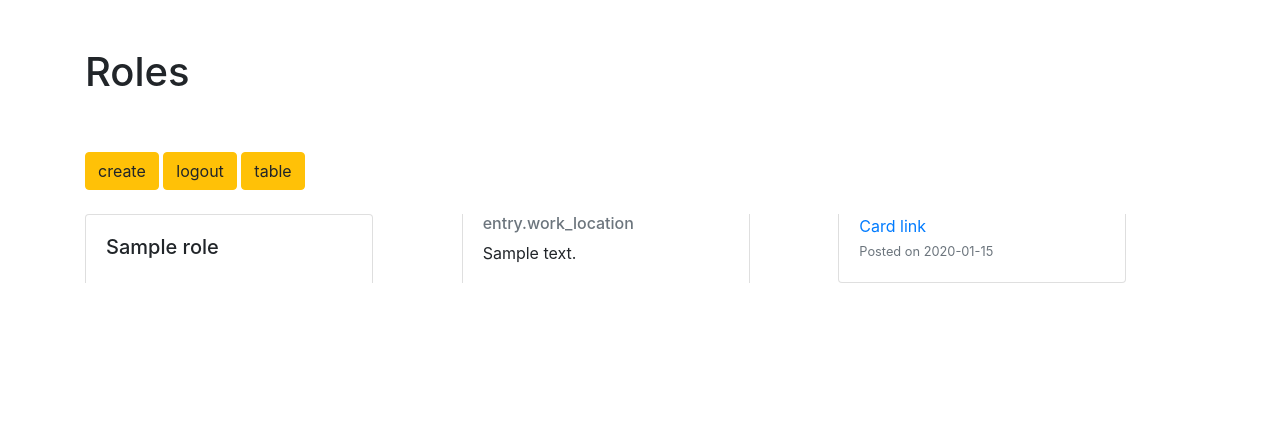
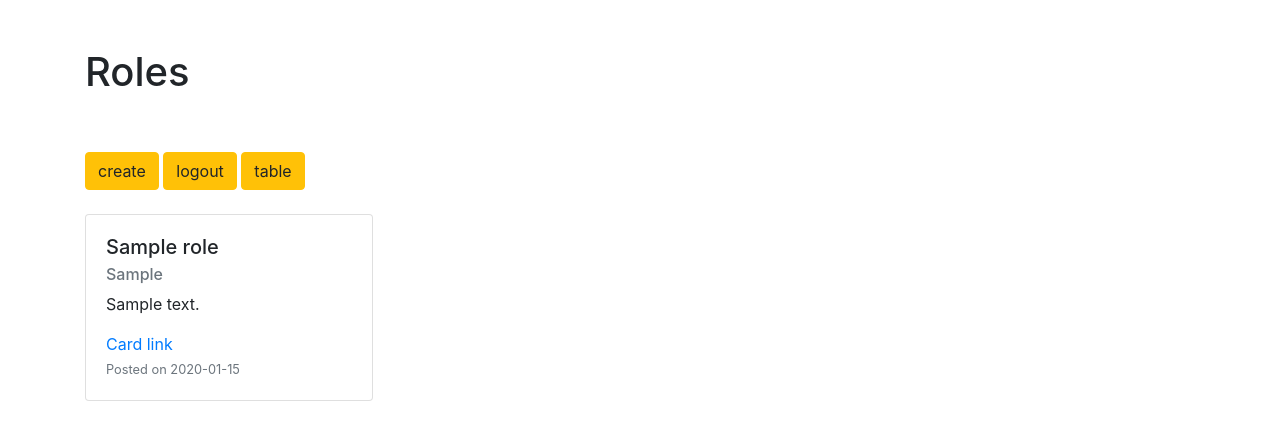
Before and after one commit to jerall24/schedyoule, a Flask app: page /cards in a window 1280 px wide. Shown: the top 440 px of the page. Run offline with Flask 2, Linux system fonts and the light colour scheme; the visitor is signed in with stand-in values (Sample User, id 1); tables that the repository leaves empty hold one stand-in row (values such as "Sample post"); parts of the project's set-up code (start-up, migrations or seed data) failed here and were passed over; some libraries are stand-ins or nearby versions.

Commit message:
max-height

```diff
--- a/app/templates/cards.html
+++ b/app/templates/cards.html
@@ -15,10 +15,10 @@
     <br><br>
     <div class="card-columns">
         {% for entry in entries %}
-        <div class="card" style="width: 18rem; max-height: 20 rem; display: block; text-overflow: ellipsis; white-space: nowrap;">
+        <div class="card" style="width: 18rem; max-height: 20 rem;">
             <div class="card-body">
                 <h5 class="card-title">{{ entry.assignment_title }}</h5>
-                <h6 class="card-subtitle mb-2 text-muted">entry.work_location</h6>
+                <h6 class="card-subtitle mb-2 text-muted">{{ entry.work_location }}</h6>
                 <p class="card-text">{{ entry.description }}</p>
                 <a href="#" class="card-link">Card link</a>
                 <p class="card-text"><small class="text-muted">Posted on {{ entry.created_date }}</small></p>
```
